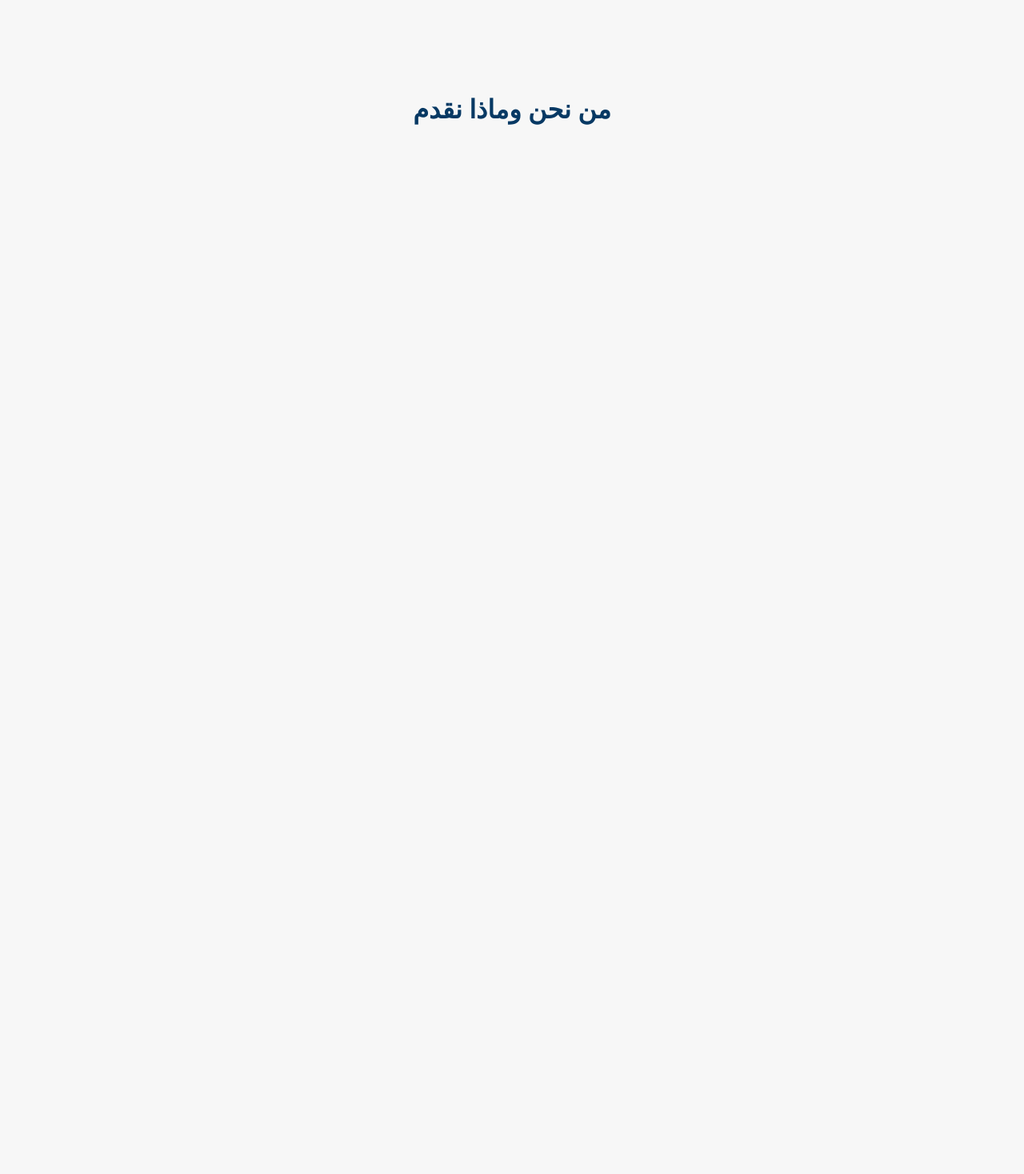
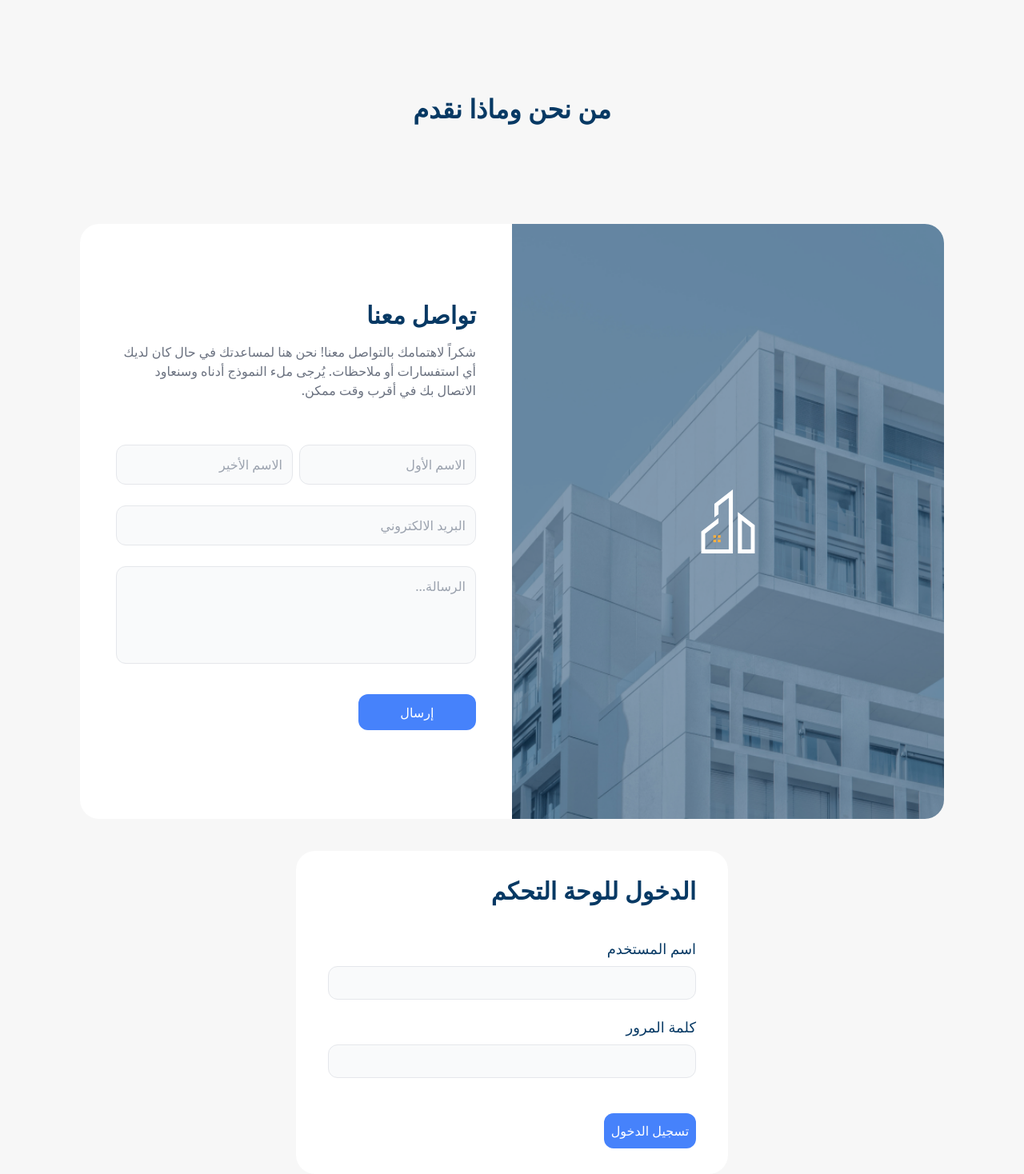
Before and after one commit to kerneltics/Project-2, a React (Vite) app in the folder Front-end/: page / in a window 1280 px wide. Shown: the part 362-1830 px from the top of the page at 80% size. Before the commit the page ends 800 px from the top, so only its background shows below. Built offline with nearby package versions, Linux system fonts and the light colour scheme.

Commit message:
Final Chnages to be merged to the main bracnch

```diff
--- a/Front-end/src/App.tsx
+++ b/Front-end/src/App.tsx
@@ -1,7 +1,9 @@
 import { Icons } from "@/config/icons";
 
+import ContactUs from "@/components/ContactUs.tsx";
 import { Container } from "@/components/Container";
 import { Heading } from "@/components/Heading";
+import Login from "@/components/Login.tsx";
 import { Section } from "@/components/Section";
 import { SubHeading } from "@/components/SubHeading";
 
@@ -21,6 +23,8 @@ const App = () => {
         <SubHeading>من نحن وماذا نقدم</SubHeading>
       </Section>
       {/* ⛔ REMOVE CODE ABOVE ⛔ */}
+      <ContactUs />
+      <Login />
     </Container>
   );
 };
--- a/Front-end/src/components/Login.tsx
+++ b/Front-end/src/components/Login.tsx
@@ -43,7 +43,7 @@ function Login() {
   });
 
   return (
-    <div className="mx-auto mt-10 w-1/2 rounded-3xl bg-white p-8 px-10">
+    <div className="mx-auto mt-10 w-full rounded-3xl bg-white p-8 px-10 md:w-11/12 lg:w-1/2">
       <div>
         <h2 className="mb-4 text-right text-3xl font-bold">
           الدخول للوحة التحكم
--- a/Front-end/src/components/ui/Form.tsx
+++ b/Front-end/src/components/ui/Form.tsx
@@ -23,6 +23,29 @@ type FormSchema = z.infer<typeof formSchema>;
 
 function Form() {
   // A state to check if the form is submited
+
+  return (
+    <div className="mx-auto w-10/12 py-24">
+      <FormTitle />
+      <TheForm />
+    </div>
+  );
+}
+
+const FormTitle = () => {
+  return (
+    <div>
+      <h2 className="mb-4 text-right text-3xl font-bold">تواصل معنا</h2>
+      <p className="text-right text-base text-gray-500">
+        شكراً لاهتمامك بالتواصل معنا! نحن هنا لمساعدتك في حال كان لديك أي
+        استفسارات أو ملاحظات. يُرجى ملء النموذج أدناه وسنعاود الاتصال بك في أقرب
+        وقت ممكن.
+      </p>
+    </div>
+  );
+};
+
+const TheForm = () => {
   const [isSubmited, setIsSubmited] = useState(false);
 
   // The react-hook-form hook
@@ -72,15 +95,6 @@ function Form() {
   });
 
   return (
-    <div className="mx-auto w-10/12 py-24">
-      <div>
-        <h2 className="mb-4 text-right text-3xl font-bold">تواصل معنا</h2>
-        <p className="text-right text-base text-gray-500">
-          شكراً لاهتمامك بالتواصل معنا! نحن هنا لمساعدتك في حال كان لديك أي
-          استفسارات أو ملاحظات. يُرجى ملء النموذج أدناه وسنعاود الاتصال بك في
-          أقرب وقت ممكن.
-        </p>
-      </div>
     <form
       className="mt-14 grid grid-cols-2 grid-rows-5 gap-2"
       onSubmit={submit}
@@ -136,10 +150,7 @@ function Form() {
         </Button>
       </div>
     </form>
-    </div>
   );
-}
-
-// const FormTitle = () => {};
+};
 
 export default Form;
--- a/Front-end/src/main.tsx
+++ b/Front-end/src/main.tsx
@@ -5,8 +5,11 @@ import App from "@/App.tsx";
 
 import "@/styles/globals.css";
 
+import { Toaster } from "react-hot-toast";
+
 ReactDOM.createRoot(document.getElementById("root")!).render(
   <React.StrictMode>
     <App />
+    <Toaster />
   </React.StrictMode>,
 );
--- a/Front-end/src/pages/HomePage.tsx
+++ b/Front-end/src/pages/HomePage.tsx
@@ -1,3 +1,9 @@
+import ContactUs from "@/components/ContactUs.tsx";
+
 export const HomePage = () => {
-  return <div>{/* Home page sections here */}</div>;
+  return (
+    <div>
+      <ContactUs />
+    </div>
+  );
 };
--- a/Front-end/src/pages/LoginPage.tsx
+++ b/Front-end/src/pages/LoginPage.tsx
@@ -1,3 +1,9 @@
+import Login from "@/components/Login.tsx";
+
 export const LoginPage = () => {
-  return <div>{/* Add the login form component here */}</div>;
+  return (
+    <div>
+      <Login />
+    </div>
+  );
 };
```
Lines whose indentation alone changed are shown as unchanged.
